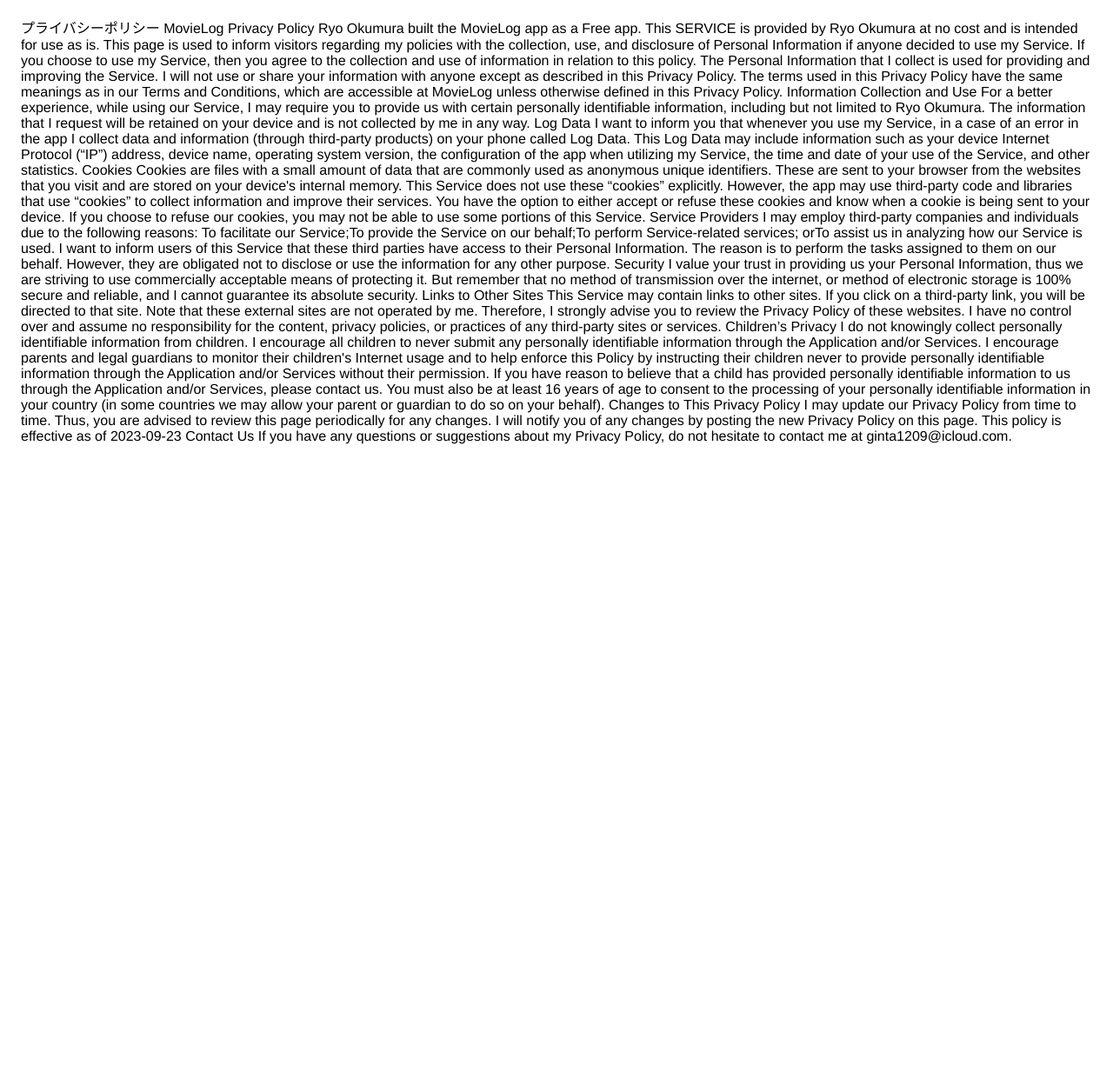
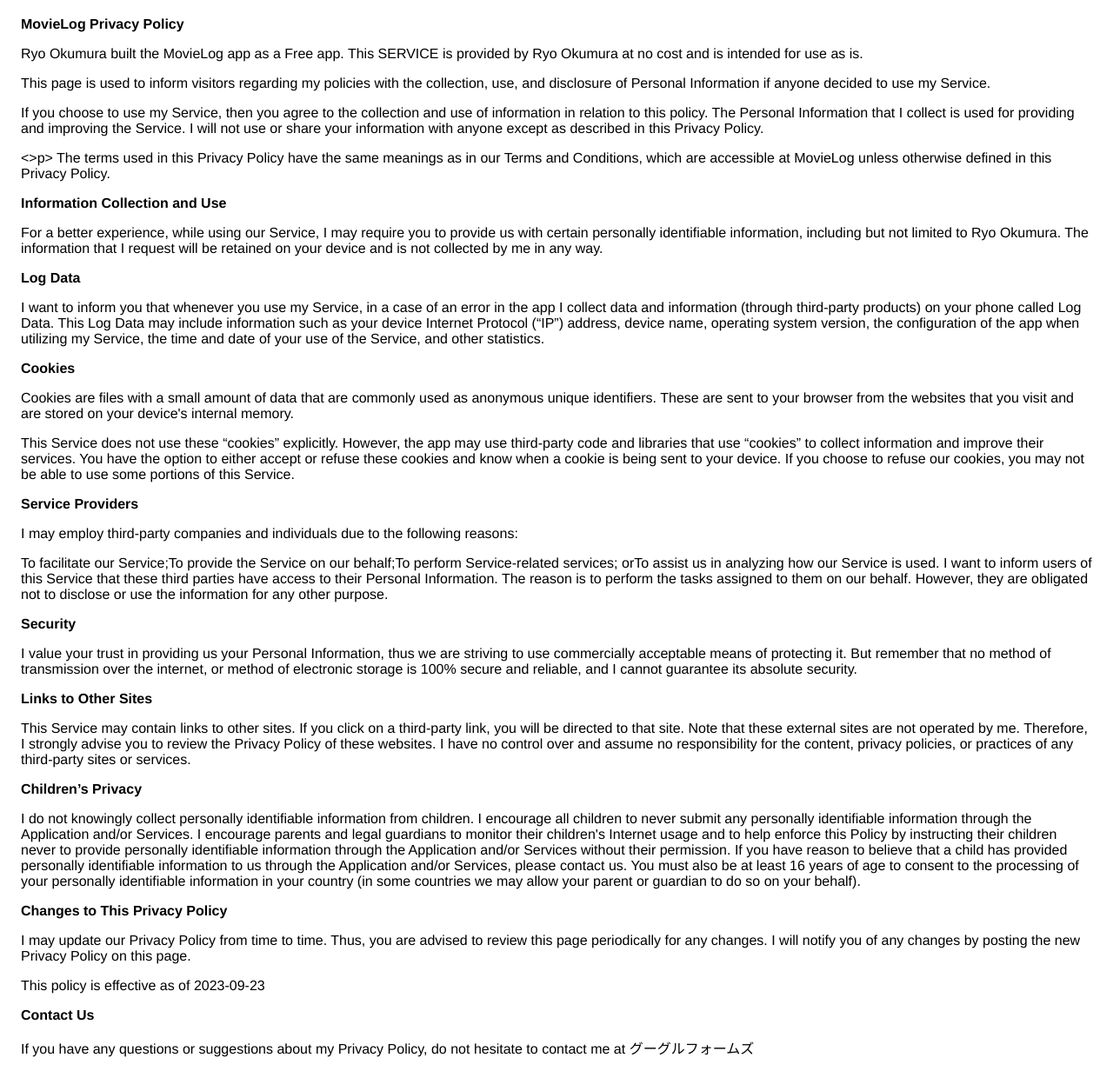
Before and after one commit to ryokmra/MovieLog.github.io, a plain HTML site: page privacy_policy.html in a window 1280 px wide. Shown: the part 5-1260 px from the top of the page at 87% size. Before the commit the page ends 800 px from the top, so only its background shows below. Drawn offline with Linux system fonts and the light colour scheme.

Commit message:
Update privacy_policy.html

```diff
--- a/privacy_policy.html
+++ b/privacy_policy.html
@@ -7,57 +7,60 @@
       <style> body { font-family: 'Helvetica Neue', Helvetica, Arial, sans-serif; padding:1em; } </style>
     </head>
     <body>
-      プライバシーポリシー
-MovieLog Privacy Policy
+    <strong>MovieLog Privacy Policy</strong>
+        <p>
         Ryo Okumura built the MovieLog app as a Free app. This SERVICE is provided by Ryo Okumura at no cost and is intended for use as is.
-
+    </p><p>
         This page is used to inform visitors regarding my policies with the collection, use, and disclosure of Personal Information if anyone decided to use my Service.
-
+    </p><p>
         If you choose to use my Service, then you agree to the collection and use of information in relation to this policy. The Personal Information that I collect is used for providing and improving the Service. I will not use or share your information with anyone except as described in this Privacy Policy.
-
+    </p><>p>
         The terms used in this Privacy Policy have the same meanings as in our Terms and Conditions, which are accessible at MovieLog unless otherwise defined in this Privacy Policy.
-
-Information Collection and Use
-
+    </p><p>
+        <strong>
+        Information Collection and Use</strong>
+    </p><p>
         For a better experience, while using our Service, I may require you to provide us with certain personally identifiable information, including but not limited to Ryo Okumura. The information that I request will be retained on your device and is not collected by me in any way.
-
+    </p><p><strong>
         Log Data
-
+    </strong>
+    </p><p>
         I want to inform you that whenever you use my Service, in a case of an error in the app I collect data and information (through third-party products) on your phone called Log Data. This Log Data may include information such as your device Internet Protocol (“IP”) address, device name, operating system version, the configuration of the app when utilizing my Service, the time and date of your use of the Service, and other statistics.
-
+    </p><p><strong>
         Cookies
-
+    </strong>
+    </p><p>
         Cookies are files with a small amount of data that are commonly used as anonymous unique identifiers. These are sent to your browser from the websites that you visit and are stored on your device's internal memory.
-
+    </p><p>
         This Service does not use these “cookies” explicitly. However, the app may use third-party code and libraries that use “cookies” to collect information and improve their services. You have the option to either accept or refuse these cookies and know when a cookie is being sent to your device. If you choose to refuse our cookies, you may not be able to use some portions of this Service.
-
+    </p><strong>
         Service Providers
-
+    </strong>
+    </p><p>
         I may employ third-party companies and individuals due to the following reasons:
-
+    </p><p>
         To facilitate our Service;To provide the Service on our behalf;To perform Service-related services; orTo assist us in analyzing how our Service is used.
 I want to inform users of this Service that these third parties have access to their Personal Information. The reason is to perform the tasks assigned to them on our behalf. However, they are obligated not to disclose or use the information for any other purpose.
+    </p><p></p><strong>
+        Security
+    </strong>
+    </p><p>
+        I value your trust in providing us your Personal Information, thus we are striving to use commercially acceptable means of protecting it. But remember that no method of transmission over the internet, or method of electronic storage is 100% secure and reliable, and I cannot guarantee its absolute security.
+    </p><p><strong>
+        Links to Other Sites
+    </strong></p>
+        <P>
+            This Service may contain links to other sites. If you click on a third-party link, you will be directed to that site. Note that these external sites are not operated by me. Therefore, I strongly advise you to review the Privacy Policy of these websites. I have no control over and assume no responsibility for the content, privacy policies, or practices of any third-party sites or services.
+        </P>
+        <p><strong>Children’s Privacy</strong></p>
+        <p>I do not knowingly collect personally identifiable information from children. I encourage all children to never submit any personally identifiable information through the Application and/or Services. I encourage parents and legal guardians to monitor their children's Internet usage and to help enforce this Policy by instructing their children never to provide personally identifiable information through the Application and/or Services without their permission. If you have reason to believe that a child has provided personally identifiable information to us through the Application and/or Services, please contact us. You must also be at least 16 years of age to consent to the processing of your personally identifiable information in your country (in some countries we may allow your parent or guardian to do so on your behalf).
+</p>
+        <p><strong>Changes to This Privacy Policy</strong></p>
+        <p>I may update our Privacy Policy from time to time. Thus, you are advised to review this page periodically for any changes. I will notify you of any changes by posting the new Privacy Policy on this page.
+</p>
+        <p>This policy is effective as of 2023-09-23</p>
 
-Security
-
-I value your trust in providing us your Personal Information, thus we are striving to use commercially acceptable means of protecting it. But remember that no method of transmission over the internet, or method of electronic storage is 100% secure and reliable, and I cannot guarantee its absolute security.
-
-Links to Other Sites
-
-This Service may contain links to other sites. If you click on a third-party link, you will be directed to that site. Note that these external sites are not operated by me. Therefore, I strongly advise you to review the Privacy Policy of these websites. I have no control over and assume no responsibility for the content, privacy policies, or practices of any third-party sites or services.
-
-Children’s Privacy
-
-I do not knowingly collect personally identifiable information from children. I encourage all children to never submit any personally identifiable information through the Application and/or Services. I encourage parents and legal guardians to monitor their children's Internet usage and to help enforce this Policy by instructing their children never to provide personally identifiable information through the Application and/or Services without their permission. If you have reason to believe that a child has provided personally identifiable information to us through the Application and/or Services, please contact us. You must also be at least 16 years of age to consent to the processing of your personally identifiable information in your country (in some countries we may allow your parent or guardian to do so on your behalf).
-
-Changes to This Privacy Policy
-
-I may update our Privacy Policy from time to time. Thus, you are advised to review this page periodically for any changes. I will notify you of any changes by posting the new Privacy Policy on this page.
-
-This policy is effective as of 2023-09-23
-
-Contact Us
-
-If you have any questions or suggestions about my Privacy Policy, do not hesitate to contact me at ginta1209@icloud.com.
+<p><strong>Contact Us</strong></p>
+<p>If you have any questions or suggestions about my Privacy Policy, do not hesitate to contact me at グーグルフォームズ</p>
     </body>
     </html>
```
Lines whose indentation alone changed are shown as unchanged.
